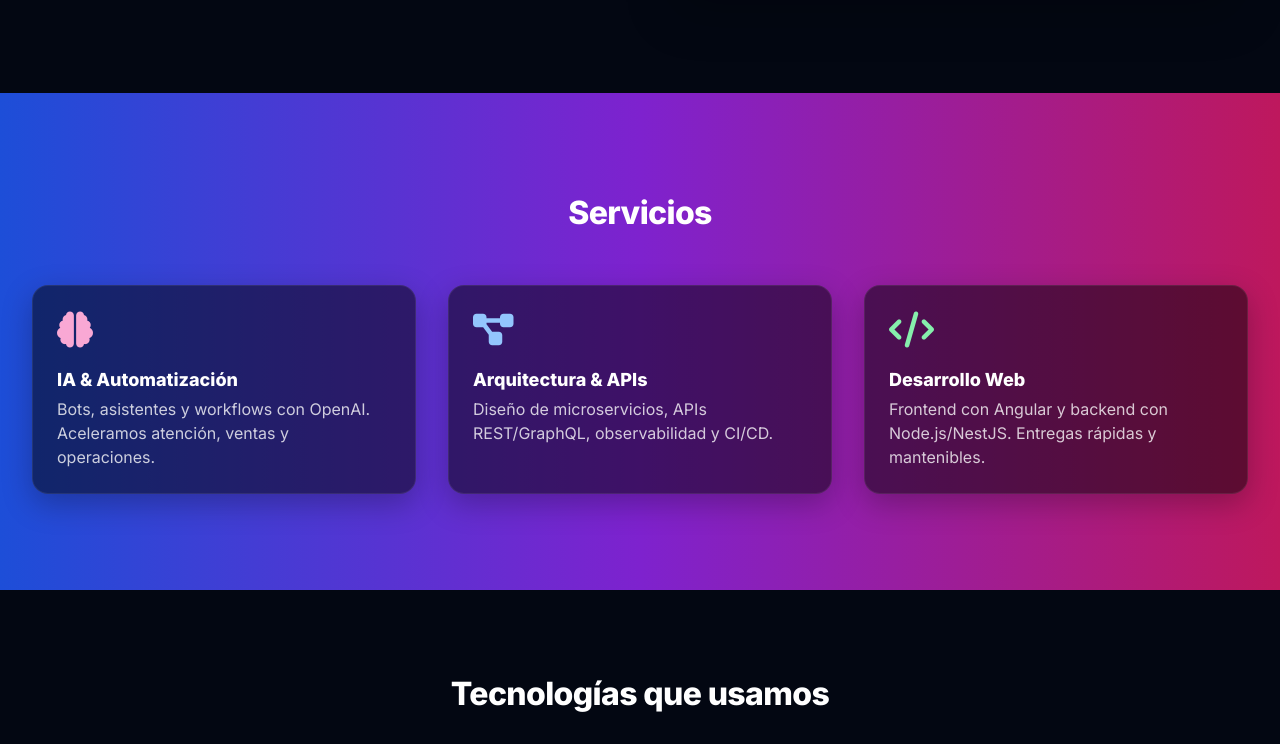
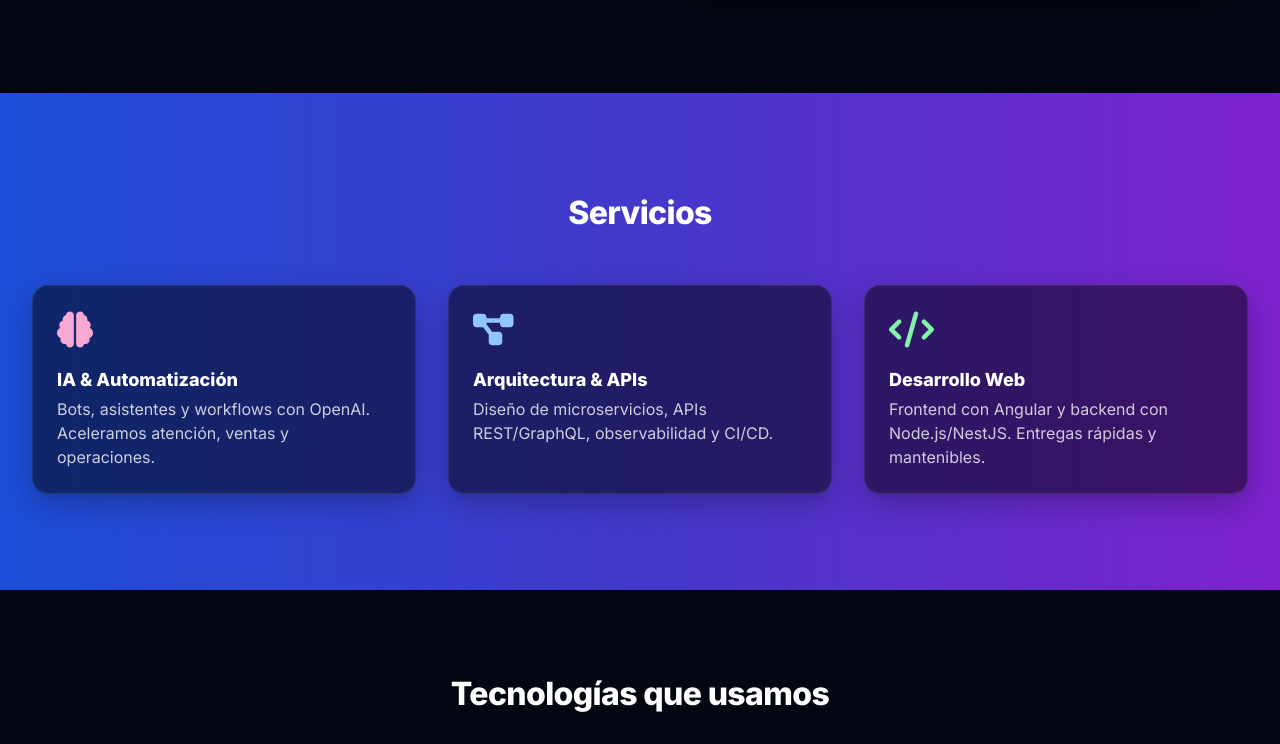
Before and after one commit to Redlager/landing-page-personal, a plain HTML site: page index.html in a window 1280 px wide. Shown: the part 1337-2081 px from the top of the page. Drawn offline with nearby package versions, Linux system fonts and the light colour scheme.

Commit message:
Update index.html
update style

```diff
--- a/index.html
+++ b/index.html
@@ -83,7 +83,7 @@
   </section>
 
   <!-- Servicios -->
-  <section class="py-24 bg-gradient-to-r from-blue-700 via-purple-700 to-pink-700" id="servicios">
+  <section class="py-24 bg-gradient-to-r from-blue-700 via-indigo-700 to-purple-700" id="servicios">
     <div class="max-w-7xl mx-auto px-6 md:px-8">
       <h2 class="section-title text-center mb-12">Servicios</h2>
       <div class="grid md:grid-cols-3 gap-8">
```
